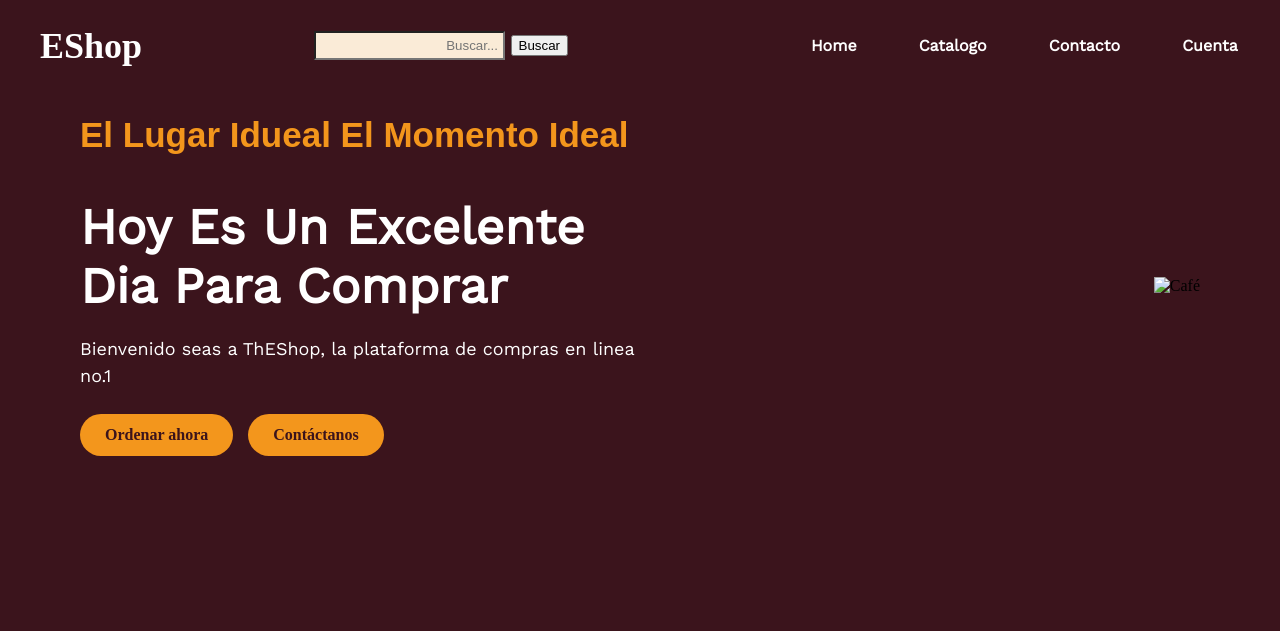
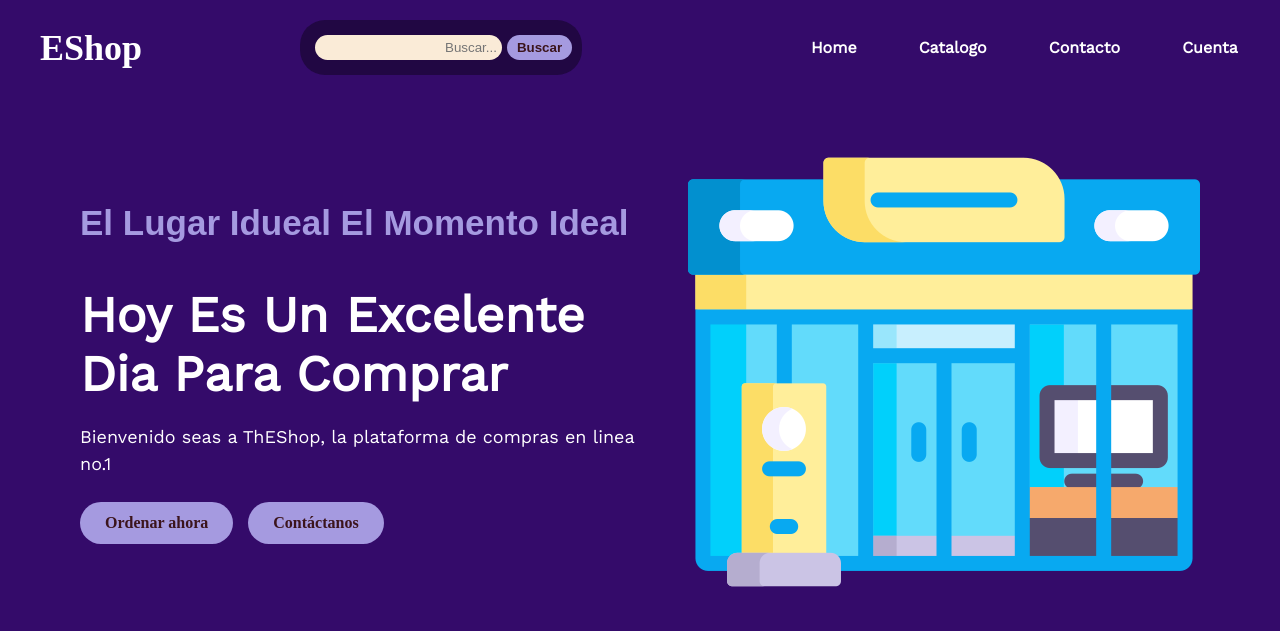
Before and after one commit to DerBasilisk/Git-PruebaColab, a plain HTML site: page index.html in a window 1280 px wide. Drawn offline with nearby package versions, Linux system fonts and the light colour scheme; a web font is replaced by a local one.

Commit message:
wilson es cacorro

```diff
--- a/css/style.css
+++ b/css/style.css
@@ -4,7 +4,7 @@ body{
   margin: 0;
   padding: 0;
   min-height: 100vh;
-  background-color: #3b141c;
+  background-color: #340b6a;
   background-size: cover;
   background-position: center;
   background-repeat: no-repeat;
@@ -22,10 +22,31 @@ html{
   font-weight: bold;
  }
 
-.container-header .buscar{
+.container-header .barrabuscar{
+    display: flex;
+    justify-content: flex-end;
+    align-items: center;
+    padding: 10px 10px;
+    background-color: #06030a66;
+    border-radius: 25px;
+}
+
+.container-header .barrabuscar .buscar{
     background-color: antiquewhite;
     padding: 5px;
-    text-align: right;;
+    text-align: right;
+    border-radius: 15px;
+    border: none;
+    margin: 5px;
+}
+.container-header .barrabuscar .btnbuscar{
+    background-color: #a59ae0;
+    color: #3b141c;
+    border: none;
+    padding: 5px 10px;
+    border-radius: 15px;
+    font-weight: bold;
+    cursor: pointer;
 }
 
 .container-header header{
@@ -75,7 +96,7 @@ html{
 
 .container-header header nav ul li a:hover{
     color: #3b141c;
-    background-color: #e58c3a;;
+    background-color: #a59ae0;;
 }
 .cafeinicio {
   display: flex;
@@ -91,7 +112,7 @@ html{
 .cafeinicio-texto h3 {
   font-size: 35px;
   font-family: "Miniver", sans-serif;
-  color: #f3961c;
+  color: #a59ae0;
   margin-bottom: 15px;
 }
 
@@ -118,7 +139,7 @@ html{
 
 .btn {
   text-decoration: none;
-  background: #f3961c;
+  background: #a59ae0;
   color: #3b141c;
   padding: 12px 25px;
   border-radius: 25px;
@@ -127,7 +148,7 @@ html{
 }
 
 .btn:hover {
-  background: #b96a28;
+  background: #4c3f95;
   color: #fff;
   transform: scale(1.05);
 }
--- a/index.html
+++ b/index.html
@@ -14,7 +14,7 @@
           <a href="./index.html" class="logo">EShop</a>
           <form class="barrabuscar" id="search" action="/search" method="get">
             <input class="buscar" type="text" id="search-input" name="q" placeholder="Buscar...">
-            <button type="submit">Buscar</button>
+            <button class="btnbuscar" type="submit">Buscar</button>
           </form>
           <ul>
             <li><a href="./index.html">Home</a></li>
@@ -39,7 +39,7 @@
     <div class="cafegrande-img">
       <br>
       <br>
-      <img src="./img/universida.pn" alt="Café">
+      <img src="./img/3361624.png" alt="Café">
     </div>
   </section>
 </body>
```
Also changed, not shown: img/3361624.png (added).
